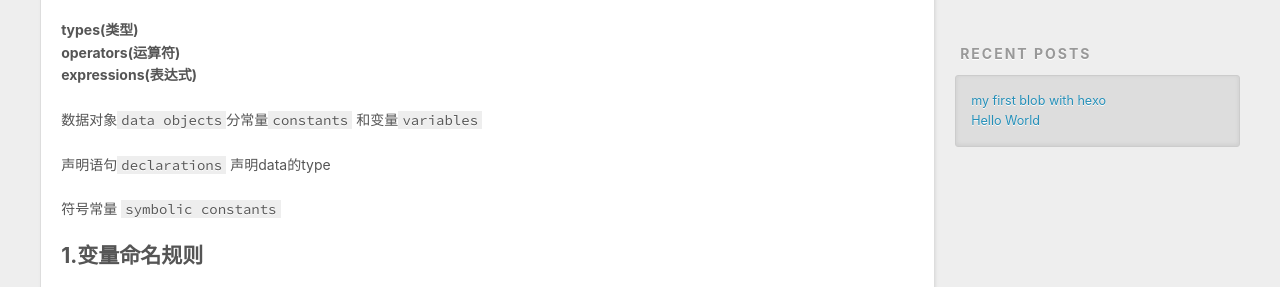
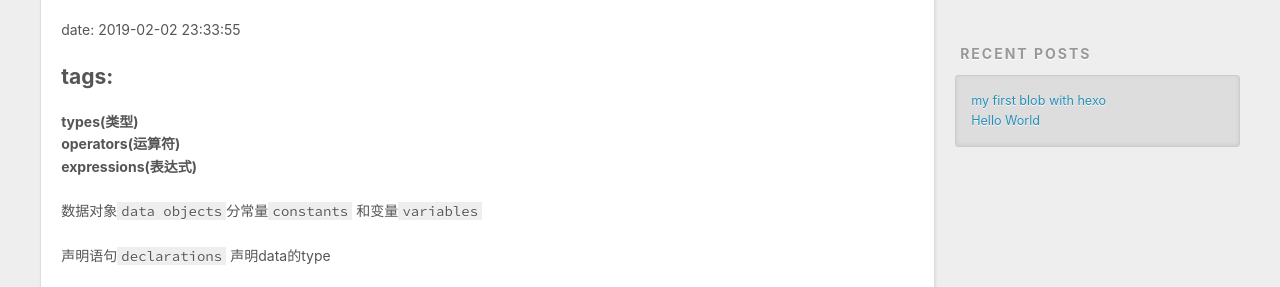
Before and after one commit to nightkitty/nightkitty.github.io, a plain HTML site: page 2019/02/02/my-first-blob-with-hexo/index.html in a window 1280 px wide. Shown: the part 434-721 px from the top of the page. Drawn offline with nearby package versions, Linux system fonts and the light colour scheme.

Commit message:
Site updated: 2019-02-02 23:54:59

```diff
--- a/2019/02/02/my-first-blob-with-hexo/index.html
+++ b/2019/02/02/my-first-blob-with-hexo/index.html
@@ -7,17 +7,17 @@
 
   <title>my first blob with hexo | Hexo</title>
   <meta name="viewport" content="width=device-width, initial-scale=1, maximum-scale=1">
-  <meta name="description" content="types(类型) operators(运算符) expressions(表达式) 数据对象data objects分常量constants 和变量variables 声明语句declarations 声明data的type 符号常量 symbolic constants 1.变量命名规则变量只能通过大写upper字母、小写lower字母、数字digits、组成，并且变量首位必须为字母lette">
+  <meta name="description" content="date: 2019-02-02 23:33:55 tags: types(类型) operators(运算符) expressions(表达式) 数据对象data objects分常量constants 和变量variables 声明语句declarations 声明data的type 符号常量 symbolic constants 1.变量命名规则变量只能通过大写upper字母、小写lower">
 <meta property="og:type" content="article">
 <meta property="og:title" content="my first blob with hexo">
 <meta property="og:url" content="http://yoursite.com/2019/02/02/my-first-blob-with-hexo/index.html">
 <meta property="og:site_name" content="Hexo">
-<meta property="og:description" content="types(类型) operators(运算符) expressions(表达式) 数据对象data objects分常量constants 和变量variables 声明语句declarations 声明data的type 符号常量 symbolic constants 1.变量命名规则变量只能通过大写upper字母、小写lower字母、数字digits、组成，并且变量首位必须为字母lette">
+<meta property="og:description" content="date: 2019-02-02 23:33:55 tags: types(类型) operators(运算符) expressions(表达式) 数据对象data objects分常量constants 和变量variables 声明语句declarations 声明data的type 符号常量 symbolic constants 1.变量命名规则变量只能通过大写upper字母、小写lower">
 <meta property="og:locale" content="default">
-<meta property="og:updated_time" content="2019-02-02T15:49:39.550Z">
+<meta property="og:updated_time" content="2019-02-02T15:54:47.030Z">
 <meta name="twitter:card" content="summary">
 <meta name="twitter:title" content="my first blob with hexo">
-<meta name="twitter:description" content="types(类型) operators(运算符) expressions(表达式) 数据对象data objects分常量constants 和变量variables 声明语句declarations 声明data的type 符号常量 symbolic constants 1.变量命名规则变量只能通过大写upper字母、小写lower字母、数字digits、组成，并且变量首位必须为字母lette">
+<meta name="twitter:description" content="date: 2019-02-02 23:33:55 tags: types(类型) operators(运算符) expressions(表达式) 数据对象data objects分常量constants 和变量variables 声明语句declarations 声明data的type 符号常量 symbolic constants 1.变量命名规则变量只能通过大写upper字母、小写lower">
 
     <link rel="alternate" href="/atom.xml" title="Hexo" type="application/atom+xml">
 
@@ -86,7 +86,8 @@
 
     <div class="article-entry" itemprop="articleBody">
 
-        <p><strong> types(类型)</strong><br><strong> operators(运算符)</strong><br><strong> expressions(表达式)</strong></p>
+        <p>date: 2019-02-02 23:33:55</p>
+<h2 id="tags"><a href="#tags" class="headerlink" title="tags:"></a>tags:</h2><p><strong> types(类型)</strong><br><strong> operators(运算符)</strong><br><strong> expressions(表达式)</strong></p>
 <p>数据对象<code>data objects</code>分常量<code>constants</code> 和变量<code>variables</code></p>
 <p>声明语句<code>declarations</code> 声明data的type</p>
 <p>符号常量 <code>symbolic constants</code></p>
@@ -185,7 +186,6 @@
 <p><code>#define</code>和<code>enum</code>对常量的适用各有优劣。</p>
 <h2 id="2-4-声明Declarations"><a href="#2-4-声明Declarations" class="headerlink" title="2.4 声明Declarations"></a>2.4 声明<code>Declarations</code></h2><figure class="highlight c"><table><tr><td class="gutter"><pre><span class="line">1</span><br><span class="line">2</span><br><span class="line">3</span><br><span class="line">4</span><br><span class="line">5</span><br><span class="line">6</span><br><span class="line">7</span><br></pre></td><td class="code"><pre><span class="line"><span class="meta"># <span class="meta-keyword">include</span><span class="meta-string">&lt;stdio.h&gt;</span></span></span><br><span class="line"><span class="function"><span class="keyword">int</span> <span class="title">main</span><span class="params">()</span></span>&#123;</span><br><span class="line"><span class="keyword">char</span> a = <span class="string">'a'</span>;</span><br><span class="line"><span class="built_in">printf</span>(<span class="string">"%c"</span>, a);</span><br><span class="line"></span><br><span class="line"><span class="keyword">return</span> <span class="number">0</span>;</span><br><span class="line">&#125;</span><br></pre></td></tr></table></figure>
 <p>a</p>
-<p>date: 2019-02-02 23:33:55<br>tags:</p>
 
 
     </div>
```
Also changed, not shown: index.html (+2 -2 lines).
